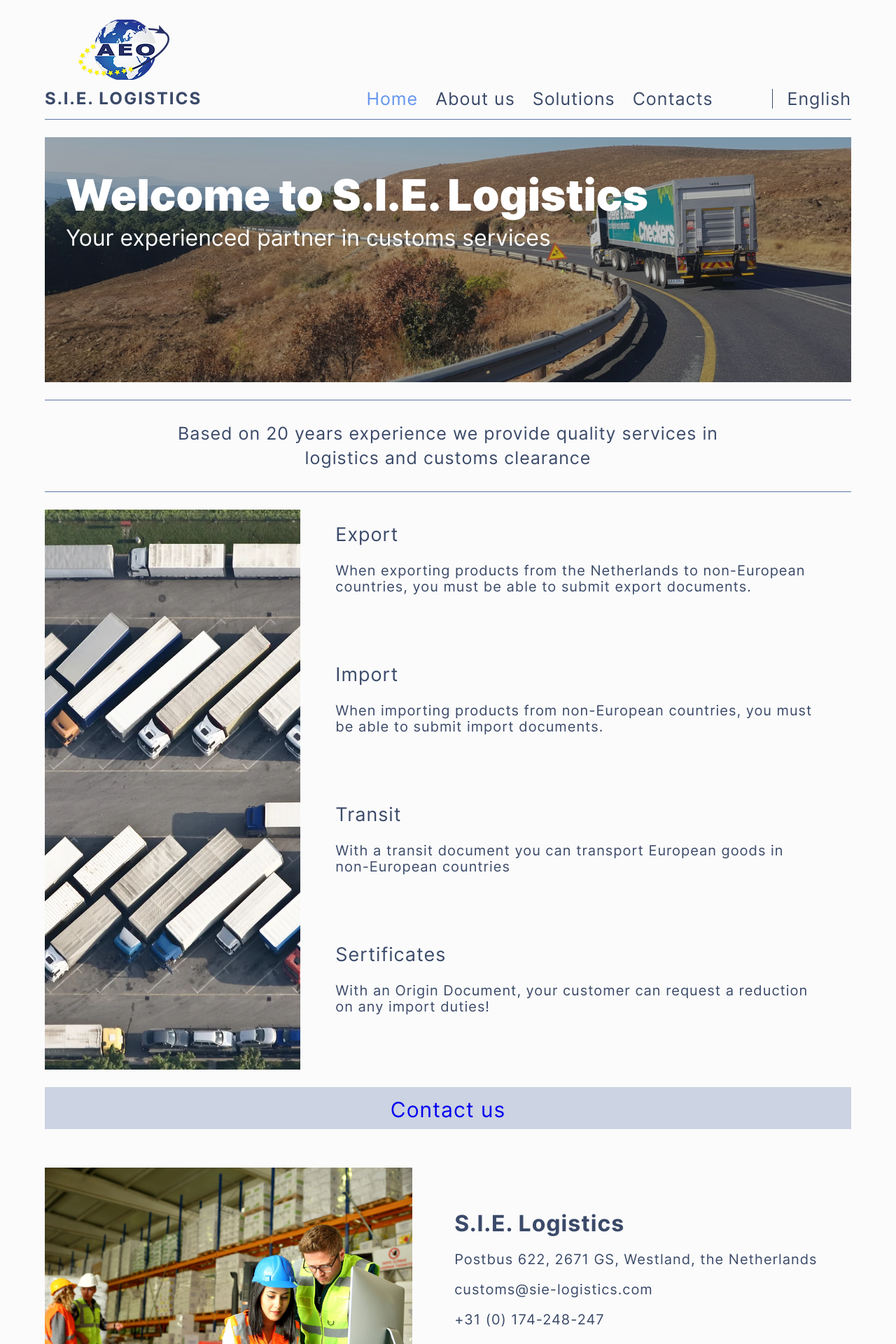
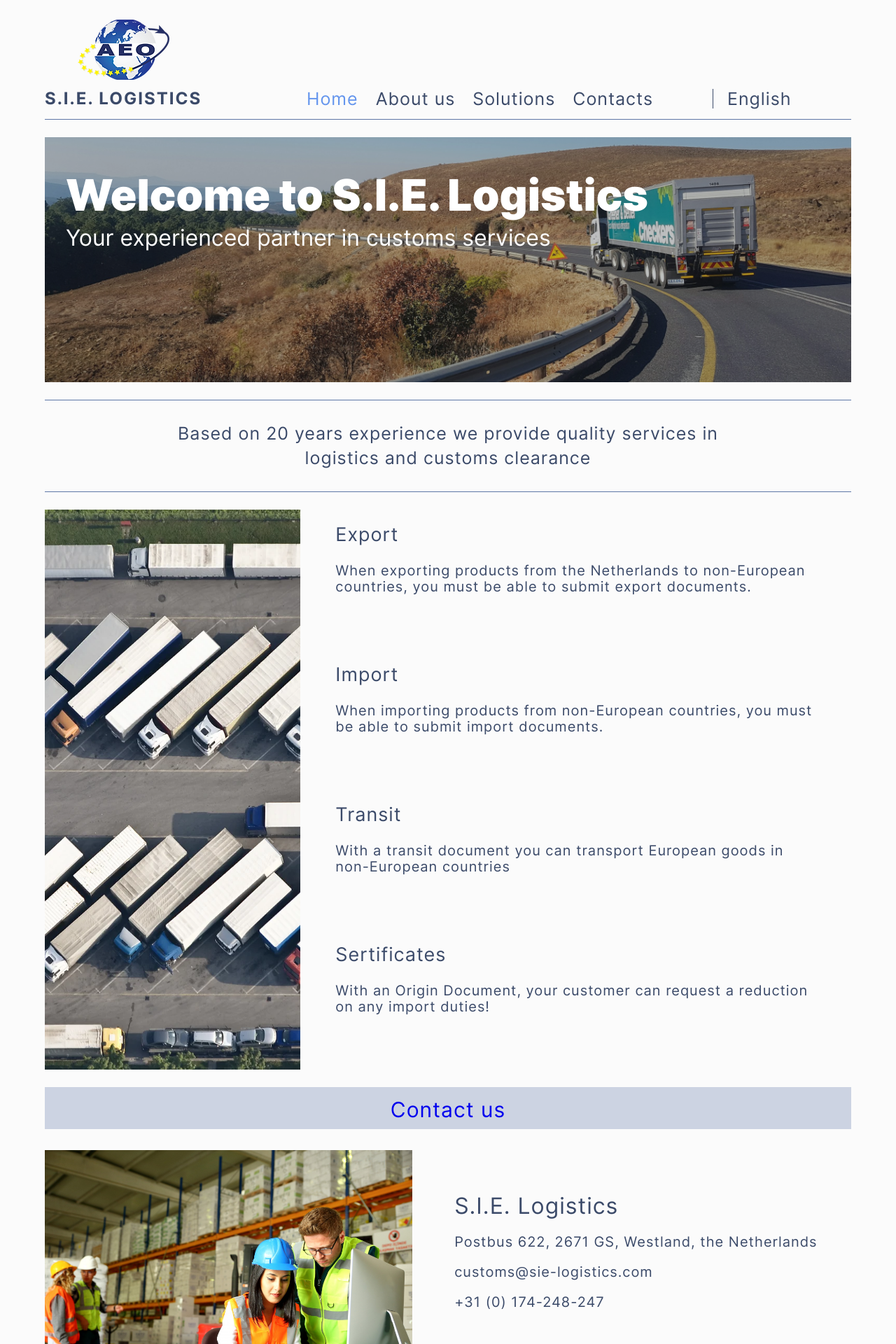
Before and after one commit to meyer985/sie, a React (Create React App) app: page / in a window 1280 px wide. Shown: the top 1920 px of the page at 70% size. Built offline with nearby package versions, Linux system fonts and the light colour scheme.

Commit message:
fixed language and footer

```diff
--- a/src/blocks/contact/contact.css
+++ b/src/blocks/contact/contact.css
@@ -1,6 +1,6 @@
 .contact {
   height: 30px;
-  margin: 25px 48px 25px;
+  margin: 25px 48px 0;
   padding: 15px 0;
   background: rgb(93, 118, 166, 0.3);
   display: flex;
@@ -22,7 +22,6 @@
 
 .contact_text:hover {
   opacity: 0.7;
-  font-size: 26px;
 }
 
 
--- a/src/blocks/footer/footer.css
+++ b/src/blocks/footer/footer.css
@@ -20,6 +20,7 @@ padding-left: 60px;
 color: rgb(59, 74, 105);
   padding-top: 40px;
   letter-spacing: 1px;
+  font-weight: 500;
 }
 
 .footer_text {
--- a/src/blocks/header/header.css
+++ b/src/blocks/header/header.css
@@ -41,6 +41,7 @@
   padding-left: 20px;
   border-left: 1px solid rgb(59, 74, 105);
   cursor: pointer;
+  min-width: 177px;
 }
 
 .language:hover {
```
